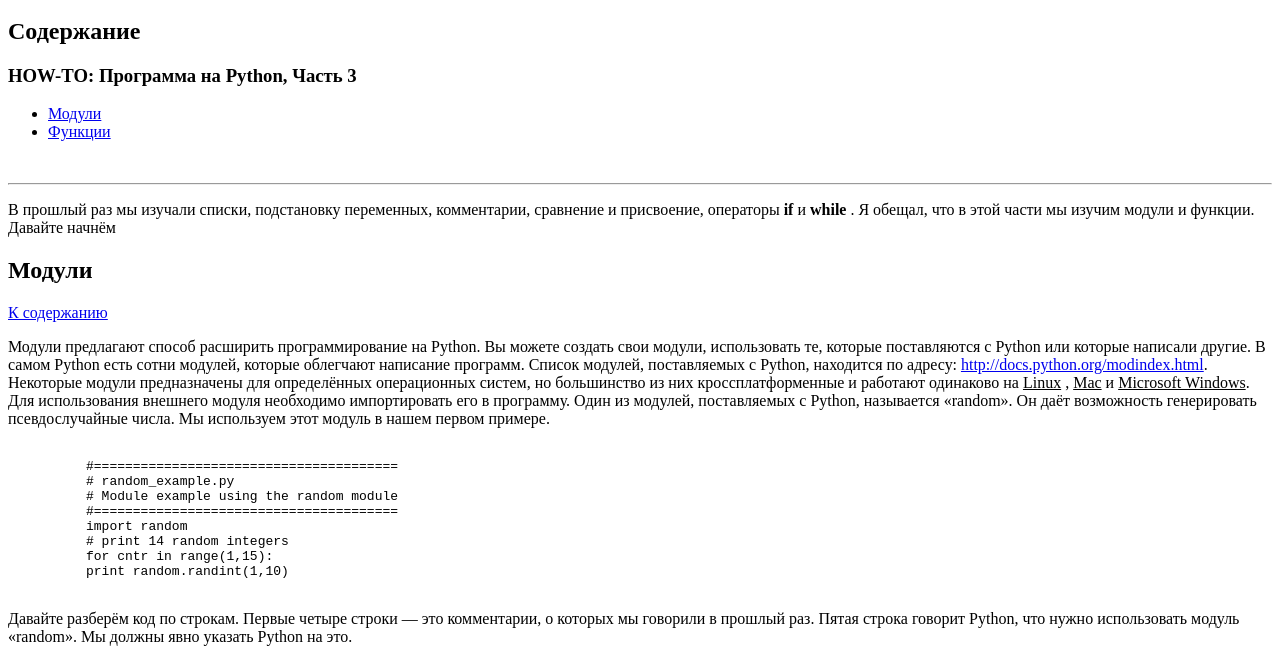
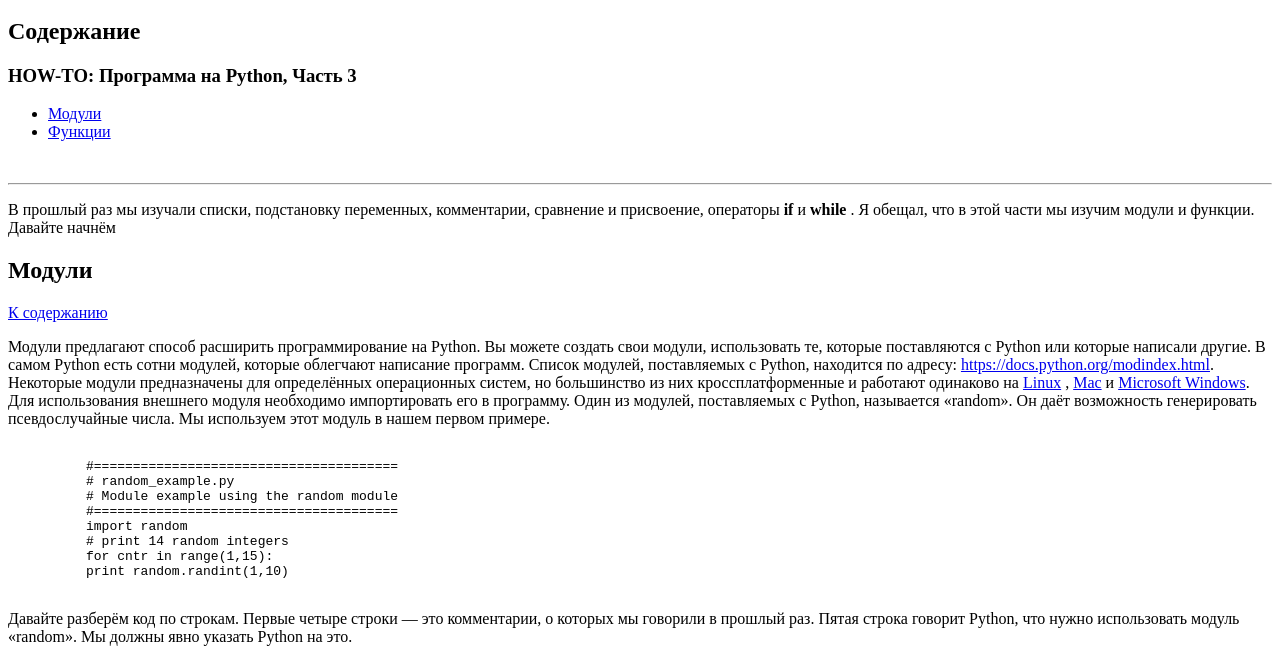
Before and after one commit to victoriamelchikova/VictoriaMelchikova, a plain HTML site: page 01_HTML/base/index3.html in a window 1280 px wide. Shown: the part 136-800 px from the top of the page. Drawn offline with Linux system fonts and the light colour scheme.

Commit message:
ссылки 3

```diff
--- a/01_HTML/base/index3.html
+++ b/01_HTML/base/index3.html
@@ -35,9 +35,9 @@
     свои модули, использовать те, которые поставляются с Python или которые написали
     другие. В самом Python есть сотни модулей, которые облегчают написание программ.
     Список модулей, поставляемых с Python, находится по адресу:
-    <a href="#">http://docs.python.org/modindex.html</a>. Некоторые модули предназначены для определённых
+    <a href="https://docs.python.org/modindex.html" target="_blank">https://docs.python.org/modindex.html</a>. Некоторые модули предназначены для определённых
     операционных систем, но большинство из них кроссплатформенные и работают
-    одинаково на <u>Linux</u> , <u>Mac</u> и <u>Microsoft Windows</u>. Для использования внешнего модуля
+    одинаково на <a href="https://ru.wikipedia.org/wiki/Linux" target="_blank">Linux</a> , <a href="https://ru.wikipedia.org/wiki/Macintosh" target="_blank">Mac</a> и <a href="https://ru.wikipedia.org/wiki/Windows" target="_blank">Microsoft Windows</a>. Для использования внешнего модуля
     необходимо импортировать его в программу. Один из модулей, поставляемых с Python,
     называется «random». Он даёт возможность генерировать псевдослучайные числа. Мы
     используем этот модуль в нашем первом примере.</p>
```
